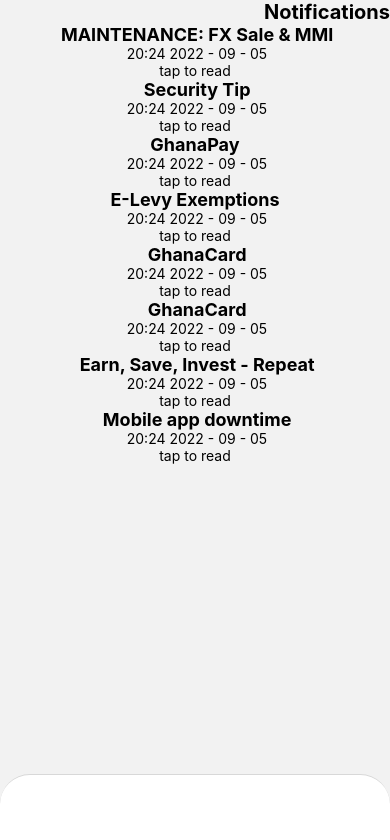
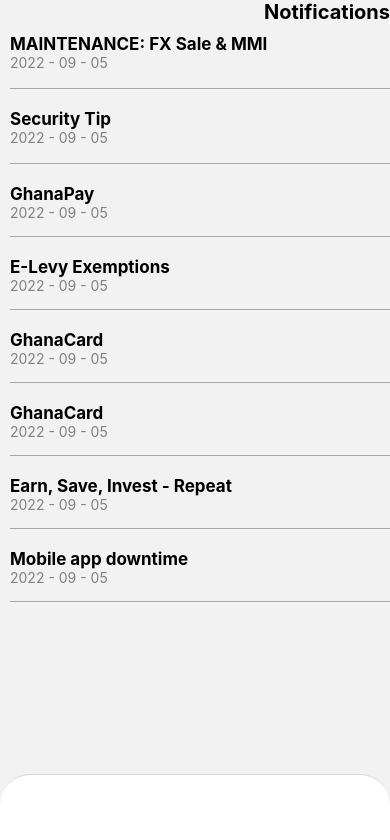
Before and after one commit to csr000/fidelity-mobile-app-ui-rebuild, a React Native app: screen /Alert in a window 390 px wide. Shown: the top 840 px of the page. Built offline with nearby package versions, Linux system fonts and the light colour scheme; some icons are missing.

Commit message:
💄 update ui

```diff
--- a/screens/Alert.jsx
+++ b/screens/Alert.jsx
@@ -1,73 +1,40 @@
-import { FlatList, Dimensions } from 'react-native';
+import { FlatList, Dimensions, TouchableOpacity } from 'react-native';
 import { SafeAreaView } from 'react-native-safe-area-context';
 
 import Block from '../components/Block';
 import Text from '../components/Text';
 import { colors } from '../components/theme';
 import Nav from '../components/Nav';
+import DATA from '../services/alert/data';
 
 const screenWidth = Dimensions.get('screen').width;
 
-function Item({ title, date }) {
-  return (
-    <Block middle center margin={7} width={screenWidth - 20} height={100} borderRadius={20} backgroundColor={colors.gray}>
-      <Text bold size={18}>
-        {title}
+export default function Alert({ navigation }) {
+  const renderItem = ({ item }) => (
+    <TouchableOpacity
+      style={{
+        borderBottomWidth: 1,
+        borderColor: colors.gray,
+        margin: 10,
+        paddingBottom: 10,
+        width: screenWidth - 25,
+      }}>
+      <Block row spacebetween padding={5}>
+        <Text bold size={17}>
+          {item.title}
         </Text>
-      <Text>{date}</Text>
-      <Text marginTop={10}>tap to read</Text>
+        <Text>{item.time}</Text>
       </Block>
+
+      <Block row spacebetween padding={5}>
+        <Text color="grey">{item.date}</Text>
+        <Text>{item.status}</Text>
+      </Block>
+    </TouchableOpacity>
   );
-}
-
-export default function Alert({ navigation }) {
-  const DATA = [
-    {
-      id: '1',
-      title: ' MAINTENANCE: FX Sale & MMI',
-      date: ' 20:24 2022 - 09 - 05',
-    },
-    {
-      id: '2',
-      title: ' Security Tip',
-      date: ' 20:24 2022 - 09 - 05',
-    },
-    {
-      id: '3',
-      title: 'GhanaPay',
-      date: ' 20:24 2022 - 09 - 05',
-    },
-    {
-      id: '4',
-      title: 'E-Levy Exemptions',
-      date: ' 20:24 2022 - 09 - 05',
-    },
-    {
-      id: '5',
-      title: ' GhanaCard',
-      date: ' 20:24 2022 - 09 - 05',
-    },
-    {
-      id: '6',
-      title: ' GhanaCard',
-      date: ' 20:24 2022 - 09 - 05',
-    },
-    {
-      id: '7',
-      title: ' Earn, Save, Invest - Repeat',
-      date: ' 20:24 2022 - 09 - 05',
-    },
-    {
-      id: '8',
-      title: ' Mobile app downtime',
-      date: ' 20:24 2022 - 09 - 05',
-    },
-  ];
-  const renderItem = ({ item }) => <Item title={item.title} date={item.date} />;
   return (
     <SafeAreaView>
       <Nav navigation={navigation} title="Notifications" />
-      <Block center>
       <FlatList
         data={DATA}
         renderItem={renderItem}
@@ -76,7 +43,6 @@
           paddingBottom: 150,
         }}
       />
-      </Block>
     </SafeAreaView>
   );
 }
--- a/screens/Setting.jsx
+++ b/screens/Setting.jsx
@@ -1,4 +1,4 @@
-import { Image, Pressable, ScrollView } from 'react-native';
+import { Image, ScrollView, TouchableOpacity } from 'react-native';
 import { SafeAreaView } from 'react-native-safe-area-context';
 
 import Block from '../components/Block';
@@ -10,8 +10,19 @@
 
 function Card({ title }) {
   return (
-    <Block middle center margin={10} width={150} height={100} borderRadius={20} backgroundColor={colors.gray}>
-      <Text>{title}</Text>
+    <Block middle center margin={10} width={150} height={100} borderRadius={20} backgroundColor={colors.white} elevation={5}>
+      <TouchableOpacity
+        style={{
+          width: 150,
+          height: 100,
+          borderRadius: 20,
+          alignItems: 'center',
+          justifyContent: 'center',
+        }}>
+        <Text bold color={colors.orange}>
+          {title}
+        </Text>
+      </TouchableOpacity>
     </Block>
   );
 }
@@ -42,18 +53,19 @@
               backgroundColor: colors.gray,
             }}
           />
-          <Pressable
+          <TouchableOpacity
             style={{
               width: 200,
               height: 40,
               borderRadius: 10,
               alignItems: 'center',
-              backgroundColor: colors.gray,
+              backgroundColor: colors.orange,
               justifyContent: 'center',
               marginBottom: 5,
+              elevation: 5,
             }}>
-            <Text>View QR Code</Text>
-          </Pressable>
+            <Text bold color={colors.white}>click to show account details</Text>
+          </TouchableOpacity>
           <Row title1="Update Product" title2="Application Update" />
           <Row title1="Update Accounts" title2="Sole Proprietor Accounts" />
           <Row title1="Pin Setup" title2="Biometrics" />
```
Lines whose indentation alone changed are shown as unchanged.
